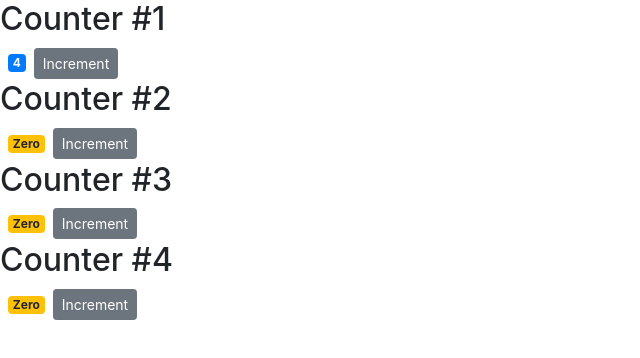
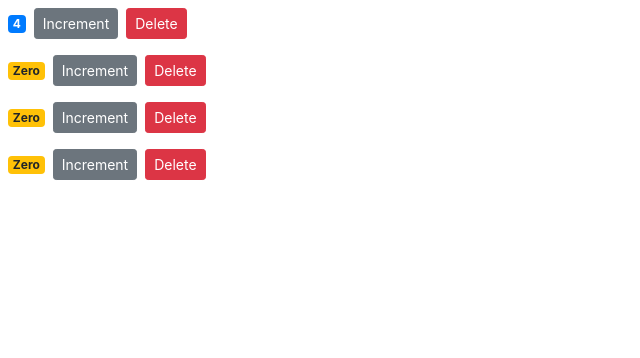
Before and after one commit to Ntare22/reactjs, a React (Create React App) app: page / in a window 1280 px wide. Shown: the top 358 px of the page, without its empty margins (0-640 px from the left). Built offline with nearby package versions, Linux system fonts and the light colour scheme.

Commit message:
learned how to raise and an event from a child component

```diff
--- a/src/components/counter.jsx
+++ b/src/components/counter.jsx
@@ -17,7 +17,6 @@ class Counter extends Component {
   render() {
     return (
       <div>
-        {this.props.children}
         <span className={this.getBadgeClasses()}>{this.formatCount()}</span>
         <button
           onClick={this.handleIncrement}
@@ -25,6 +24,7 @@ class Counter extends Component {
         >
           Increment
         </button>
+        <button onClick={this.props.onDelete} className="btn btn-danger btn-sm m-2">Delete</button>
       </div>
     );
   }
--- a/src/components/counters.jsx
+++ b/src/components/counters.jsx
@@ -9,13 +9,16 @@ class Counters extends Component {
       { id: 4, value: 0},
     ]
   };
+
+  handleDelete = () => {
+    console.log('Event Handler Called');
+  };
+
   render() {
     return (
       <div>
         { this.state.counters.map(counter => (
-        <Counter key={counter.id} value={counter.value}>
-          <h2>Counter #{counter.id}</h2>
-        </Counter>
+        <Counter key={counter.id} onDelete={this.handleDelete} value={counter.value} id={counter.id} />
         ))}
       </div>
     );
```
